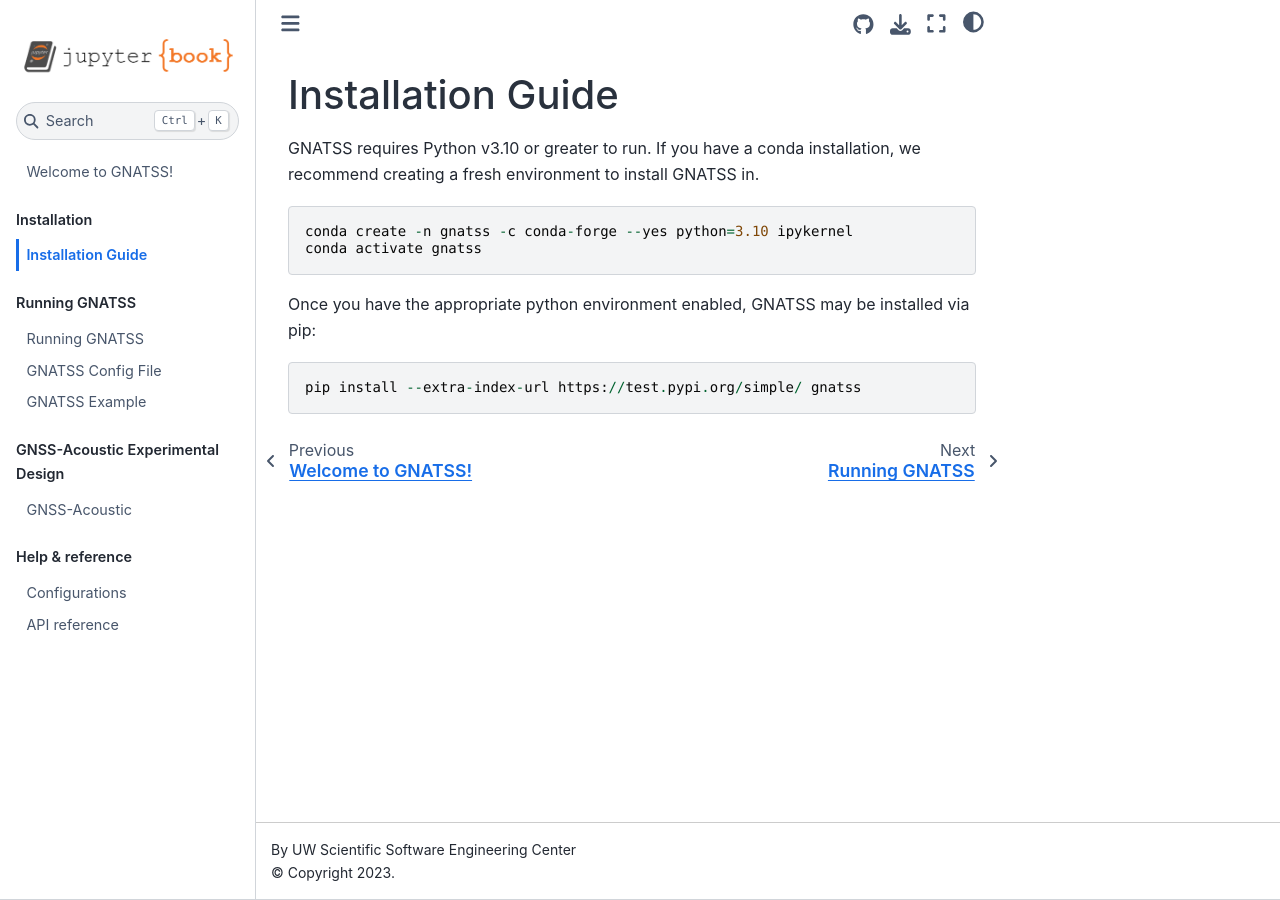
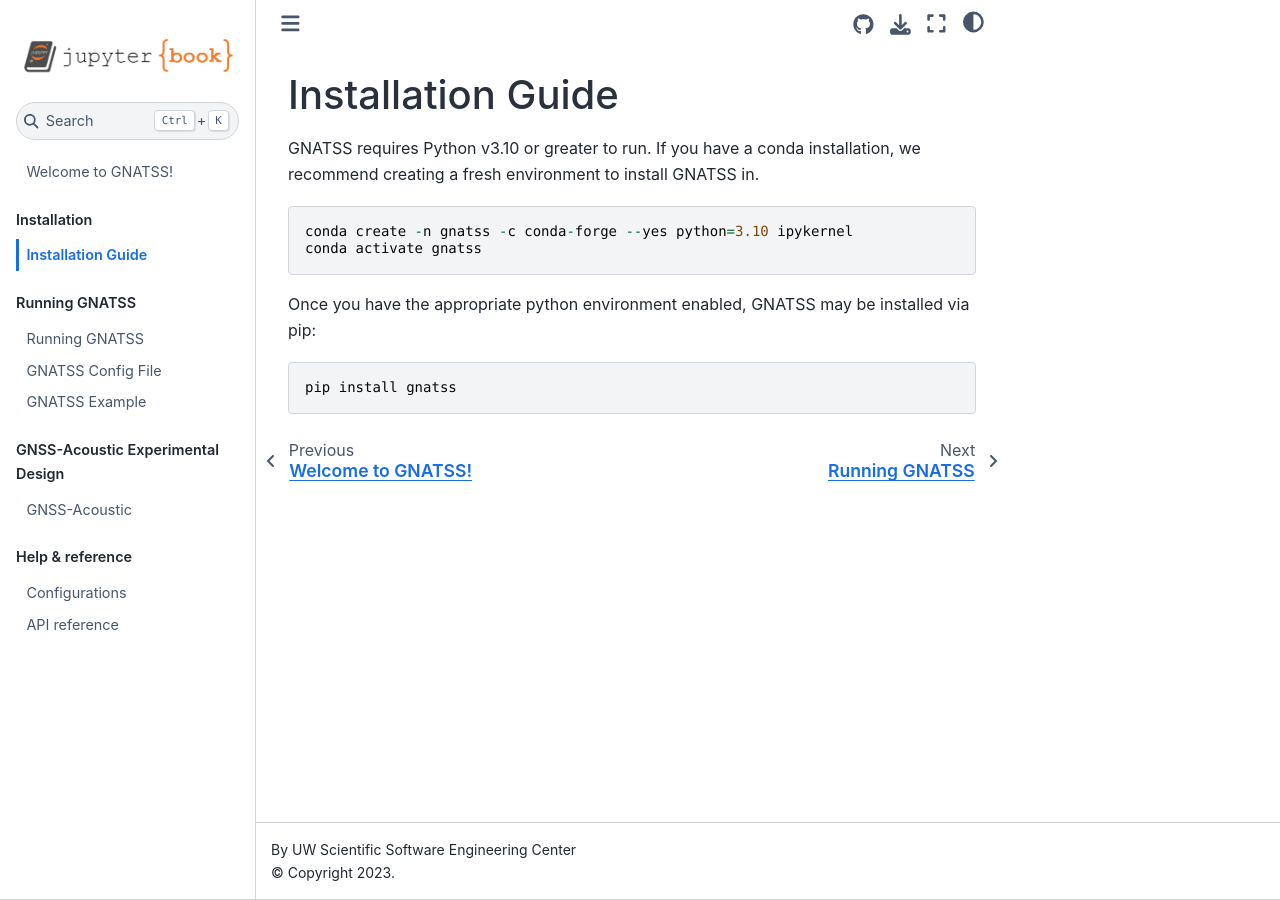
Before and after one commit to seafloor-geodesy/gnatss, a Jupyter Book: the page built from docs/install.md, in a window 1280 px wide. Built offline with Jupyter Book 1.0.4 settings and Sphinx 7.4.7 and the Sphinx Book theme 1.1.4, drawn with Linux system fonts in a browser that asks for light colours.

Commit message:
docs: update install to production pypi

````diff
--- a/docs/install.md
+++ b/docs/install.md
@@ -9,5 +9,5 @@ conda activate gnatss
 Once you have the appropriate python environment enabled, GNATSS may be installed via pip:
 
 ```
-pip install --extra-index-url https://test.pypi.org/simple/ gnatss
+pip install gnatss
 ```
````
